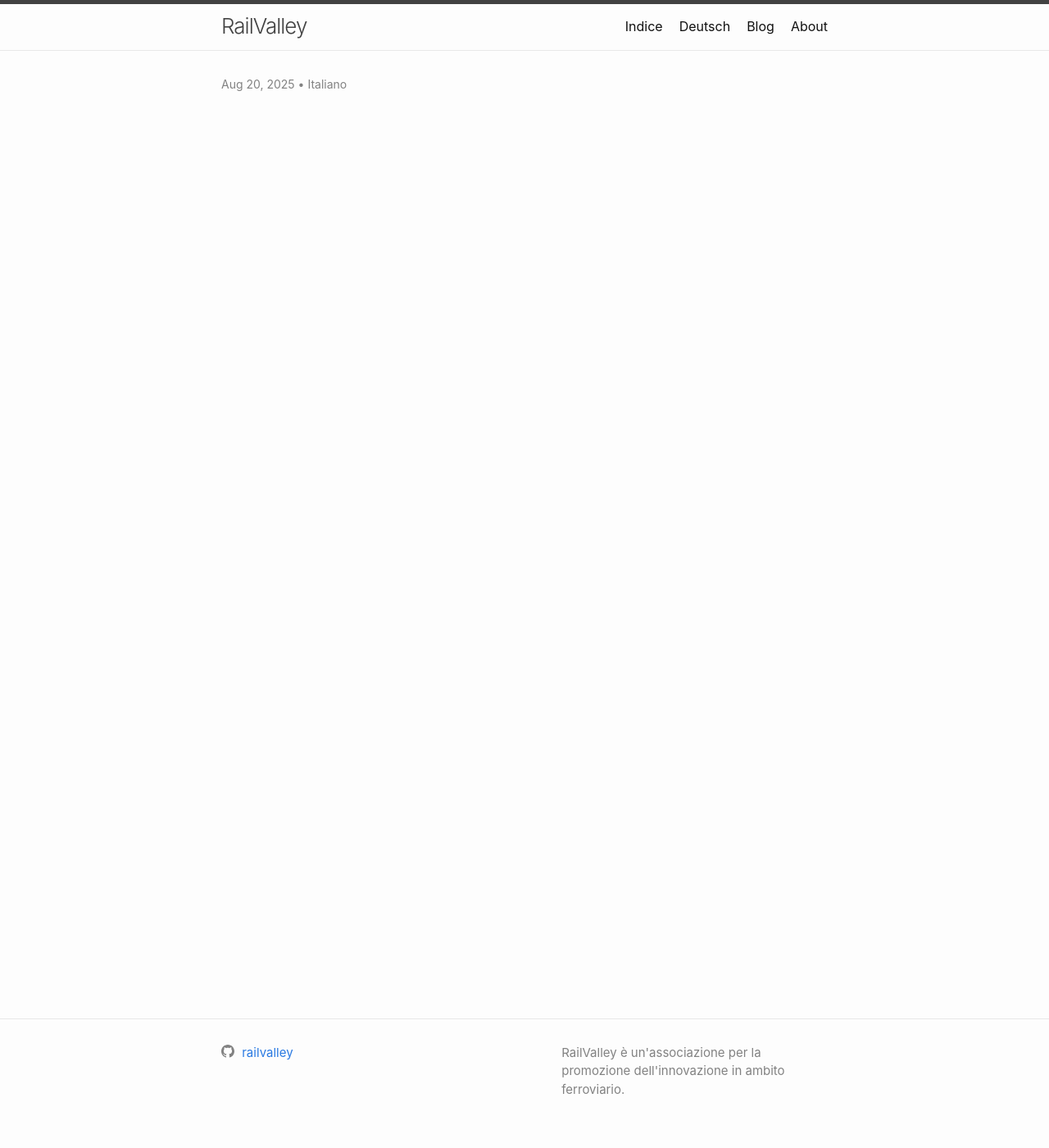
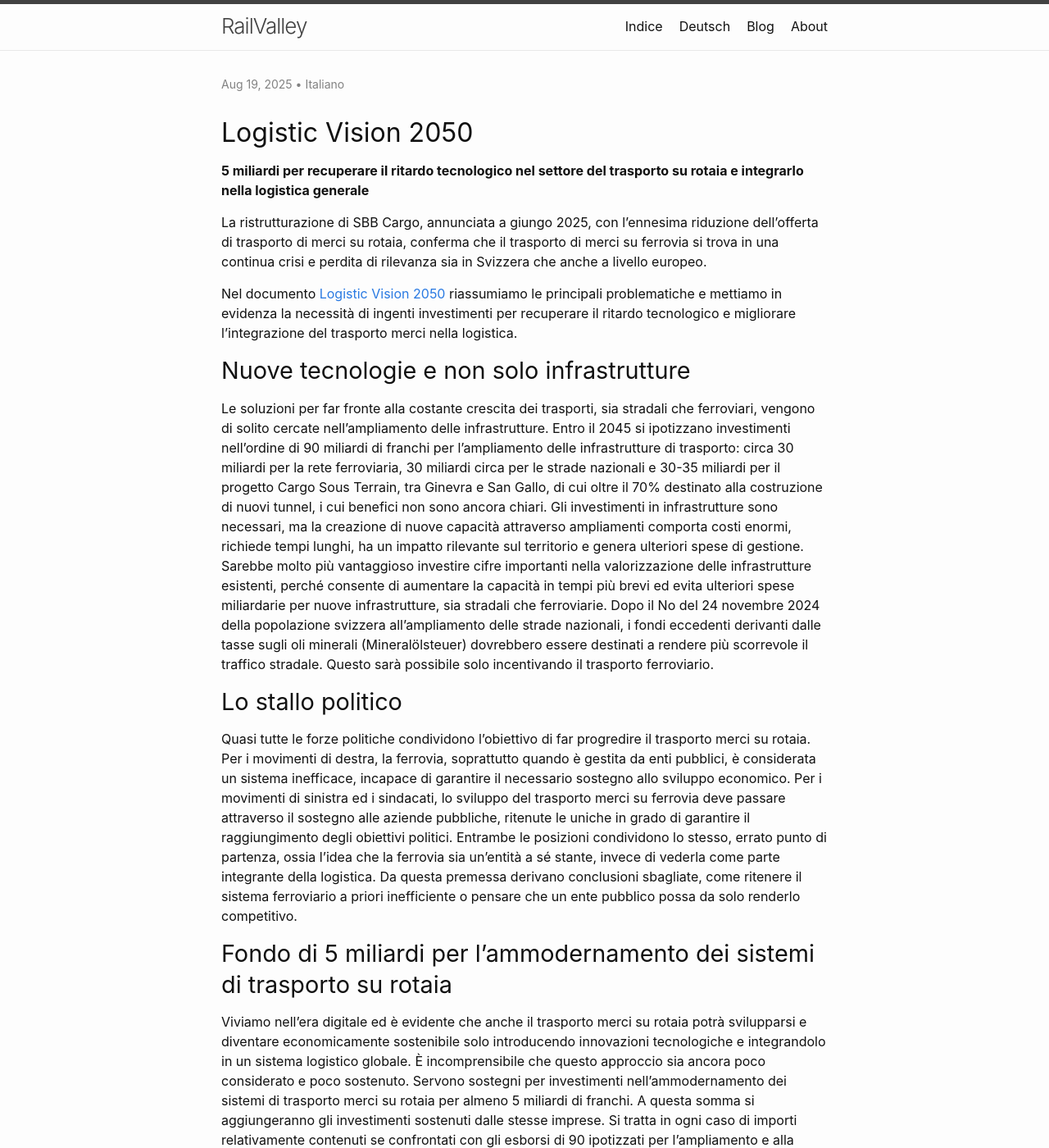
Before and after one commit to Railvalley/railvalley.github.io, a Jekyll site: the page built from _posts/2025-08-20-logistic-vision-2050.md, in a window 1280 px wide and 1400 px high. Shown: the whole window at 82% size. Built offline with Jekyll 4.4.1, drawn with Linux system fonts in a browser that asks for light colours; some of the changed text lies outside the part shown.

Commit message:
Documenti logistic visione

```diff
--- a/_posts/2025-08-20-logistic-vision-2050.md
+++ b/_posts/2025-08-20-logistic-vision-2050.md
@@ -1,9 +1,31 @@
 ---
 layout: post
 title: "Logistic Vision 2050"
-excerpt: ""
-date: 2025-08-20 09-30-00 +0100
+excerpt: "5 miliardi per recuperare il ritardo tecnologico nel settore del trasporto su rotaia e integrarlo nella logistica generale"
+date: 2025-08-19 09-30-00 +0100
 categories: blog
 lang: it
 hidden: true
 ---
+
+# Logistic Vision 2050
+
+**5 miliardi per recuperare il ritardo tecnologico nel settore del trasporto su rotaia e integrarlo nella logistica generale**
+
+La ristrutturazione di SBB Cargo, annunciata a giungo 2025, con l’ennesima riduzione dell’offerta di trasporto di merci su rotaia, conferma che il trasporto di merci su ferrovia si trova in una continua crisi e perdita di rilevanza sia in Svizzera che anche a livello europeo.
+
+
+Nel documento [Logistic Vision 2050](/files/logistic-vision-20250/railvalley-logistic-vision-2050.pdf) riassumiamo le principali problematiche e mettiamo in evidenza la necessità di ingenti investimenti per recuperare il ritardo tecnologico e migliorare l’integrazione del trasporto merci nella logistica.
+
+## Nuove tecnologie e non solo infrastrutture
+Le soluzioni per far fronte alla costante crescita dei trasporti, sia stradali che ferroviari, vengono di solito cercate nell’ampliamento delle infrastrutture. Entro il 2045 si ipotizzano investimenti nell’ordine di 90 miliardi di franchi per l’ampliamento delle infrastrutture di trasporto: circa 30 miliardi per la rete ferroviaria, 30 miliardi circa per le strade nazionali e 30-35 miliardi per il progetto Cargo Sous Terrain, tra Ginevra e San Gallo, di cui oltre il 70% destinato alla costruzione di nuovi tunnel, i cui benefici non sono ancora chiari.
+Gli investimenti in infrastrutture sono necessari, ma la creazione di nuove capacità attraverso ampliamenti comporta costi enormi, richiede tempi lunghi, ha un impatto rilevante sul territorio e genera ulteriori spese di gestione. Sarebbe molto più vantaggioso investire cifre importanti nella valorizzazione delle infrastrutture esistenti, perché consente di aumentare la capacità in tempi più brevi ed evita ulteriori spese miliardarie per nuove infrastrutture, sia stradali che ferroviarie. Dopo il No del 24 novembre 2024 della popolazione svizzera all’ampliamento delle strade nazionali, i fondi eccedenti derivanti dalle tasse sugli oli minerali (Mineralölsteuer) dovrebbero essere destinati a rendere più scorrevole il traffico stradale. Questo sarà possibile solo incentivando il trasporto ferroviario.
+
+## Lo stallo politico
+
+Quasi tutte le forze politiche condividono l’obiettivo di far progredire il trasporto merci su rotaia. Per i movimenti di destra, la ferrovia, soprattutto quando è gestita da enti pubblici, è considerata un sistema inefficace, incapace di garantire il necessario sostegno allo sviluppo economico. Per i movimenti di sinistra ed i sindacati, lo sviluppo del trasporto merci su ferrovia deve passare attraverso il sostegno alle aziende pubbliche, ritenute le uniche in grado di garantire il raggiungimento degli obiettivi politici.
+Entrambe le posizioni condividono lo stesso, errato punto di partenza, ossia l’idea che la ferrovia sia un’entità a sé stante, invece di vederla come parte integrante della logistica. Da questa premessa derivano conclusioni sbagliate, come ritenere il sistema ferroviario a priori inefficiente o pensare che un ente pubblico possa da solo renderlo competitivo.
+
+## Fondo di 5 miliardi per l’ammodernamento dei sistemi di trasporto su rotaia
+
+Viviamo nell’era digitale ed è evidente che anche il trasporto merci su rotaia potrà svilupparsi e diventare economicamente sostenibile solo introducendo innovazioni tecnologiche e integrandolo in un sistema logistico globale. È incomprensibile che questo approccio sia ancora poco considerato e poco sostenuto. Servono sostegni per investimenti nell’ammodernamento dei sistemi di trasporto merci su rotaia per almeno 5 miliardi di franchi. A questa somma si aggiungeranno gli investimenti sostenuti dalle stesse imprese. Si tratta in ogni caso di importi relativamente contenuti se confrontati con gli esborsi di 90 ipotizzati per l’ampliamento e alla gestione dell’infrastruttura e con la necessità di recuperare decenni di mancati investimenti.
```
Also changed, not shown: 3 other files.
